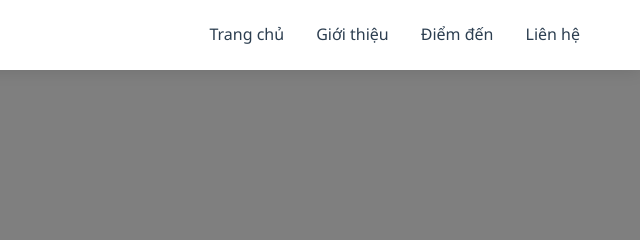
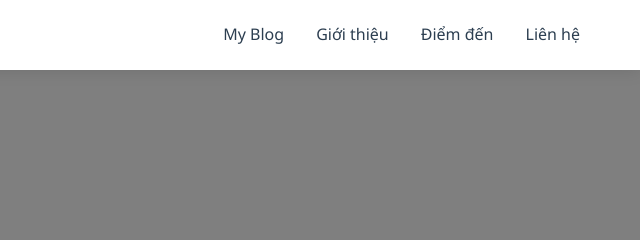
Before and after one commit to ThinhTran2412/TopPlace, a plain HTML site: page index.html in a window 1280 px wide. Shown: the top 240 px of the page, 640-1280 px from the left. Drawn offline with Linux system fonts and the light colour scheme.

Commit message:
Update index.html

```diff
--- a/index.html
+++ b/index.html
@@ -15,7 +15,7 @@
                 <span>Du Lịch Việt Nam</span>
             </div>
             <ul class="nav-links">
-                <li><a href="#home">Trang chủ</a></li>
+                <li><a href="https://thinhtran2412.github.io/Portfolio/">My Blog</a></li>
                 <li><a href="#about">Giới thiệu</a></li>
                 <li><a href="#destinations">Điểm đến</a></li>
                 <li><a href="#contact">Liên hệ</a></li>
```
